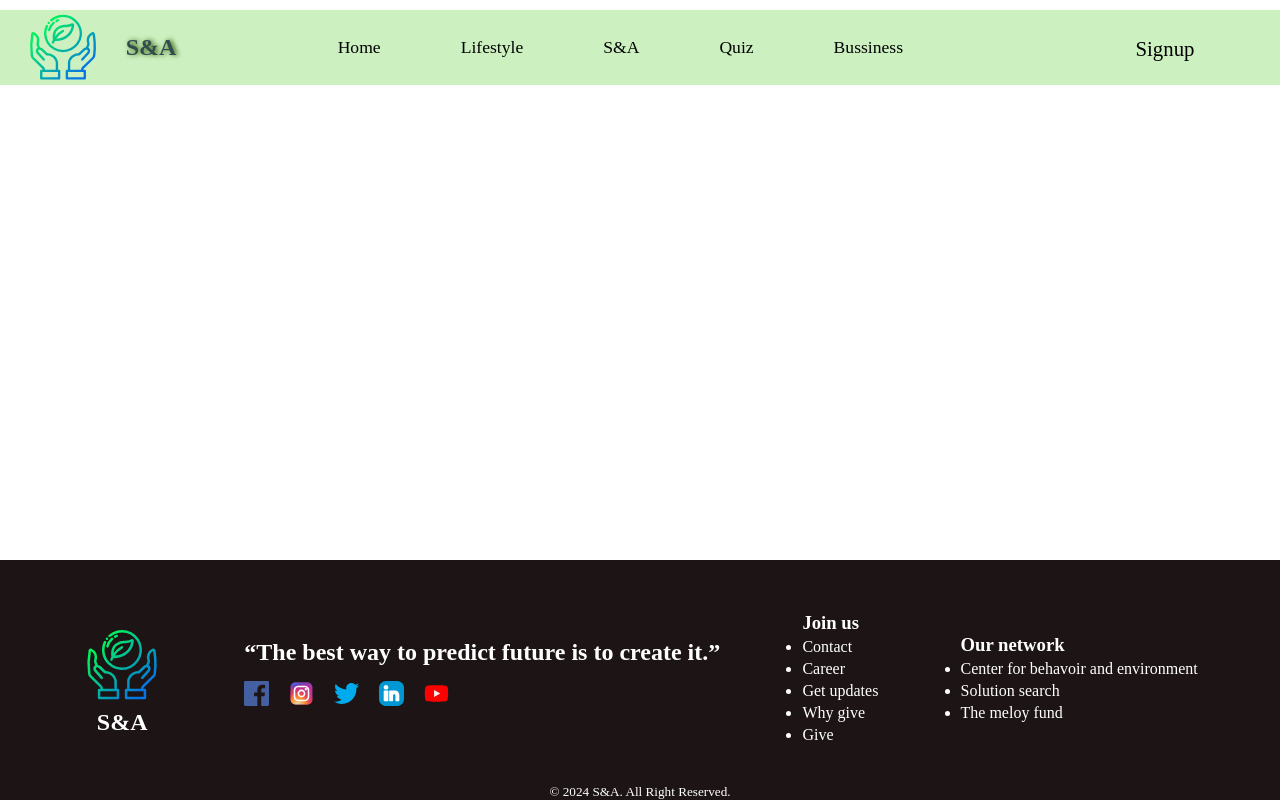
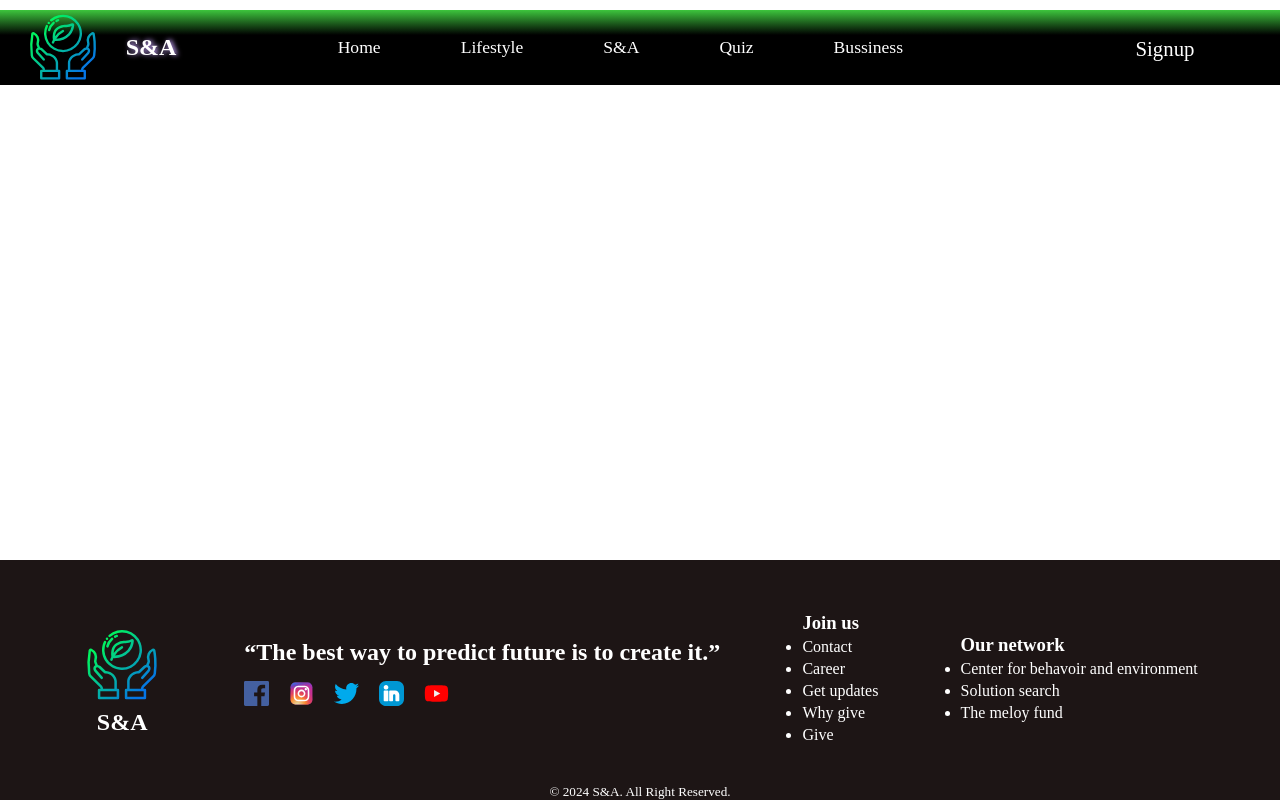
Before and after one commit to tirth5627/code-crafters, a plain HTML site: page main/main.html in a window 1280 px wide. Drawn offline with Linux system fonts and the light colour scheme; a script that the page names is missing.

Commit message:
change navbar

```diff
--- a/main/css-files/nav.css
+++ b/main/css-files/nav.css
@@ -3,7 +3,7 @@
     padding: 0px;
 }
 .navigation{
-    background-color: rgb(204, 240, 192);
+    background: linear-gradient(rgb(61, 197, 61) ,black,black,black);
     margin: 10px 0px;
     display: flex;
     justify-content: space-between;
@@ -19,7 +19,6 @@
     gap: 15px;
 }
 .left h1{
-    color: darkslategray;
     text-shadow: 2px 0px 5px rgb(55, 91, 1);
 }
 .right{
@@ -46,13 +45,15 @@
     align-self: center;
     padding-top: 8px;
     text-align: center;
+
 }
 #signup:hover{
-    background-color: darkslategray;
+    background-color: rgb(61, 103, 92);
     color: rgb(13, 36, 57);
     p{
         filter: invert(1);
     }
+    background: linear-gradient(rgb(240, 17, 155))
 }
 .underline{
     position: absolute;
@@ -60,6 +61,8 @@
     height: 4px;
     border-radius: 10px;
     display: none;
+    transition: all;
+    transition-duration: 5s;
 }
 #li1{
     width: 45px;
--- a/main/main.html
+++ b/main/main.html
@@ -11,33 +11,33 @@
     <nav class="navigation">
         <div class="left">
             <img src="svg-images/navlogo.svg">
-           <div style="margin-left: 10px;"><h1>S&A</h1></div>
+           <div style="margin-left: 10px;"><h1 class="f">S&A</h1></div>
         </div>
         <div class="right">
 
             <ul class="icons">
-                <li class="lis" >Home
+                <li class="lis f" >Home
                     <div class="underline" id="li1"></div>
                 </li>
 
-                <li class="lis">Lifestyle
+                <li class="lis f">Lifestyle
                     <div class="underline"  id="li2"></div>
                 </li>
 
-                <li class="lis" >S&A
+                <li class="lis f" >S&A
                     <div class="underline" id="li3"></div>
                 </li>
 
-                <li class="lis">Quiz
+                <li class="lis f">Quiz
                     <div class="underline" id="li4"></div>
                 </li>
-                <li class="lis">Bussiness
+                <li class="lis f">Bussiness
                     <div class="underline" id="li5"></div>
                 </li>
 
             </ul>
             <div id="signup">
-                <p>Signup</p>
+                <p class="f">Signup</p>
             </div>
         </div>
     </nav>
```
